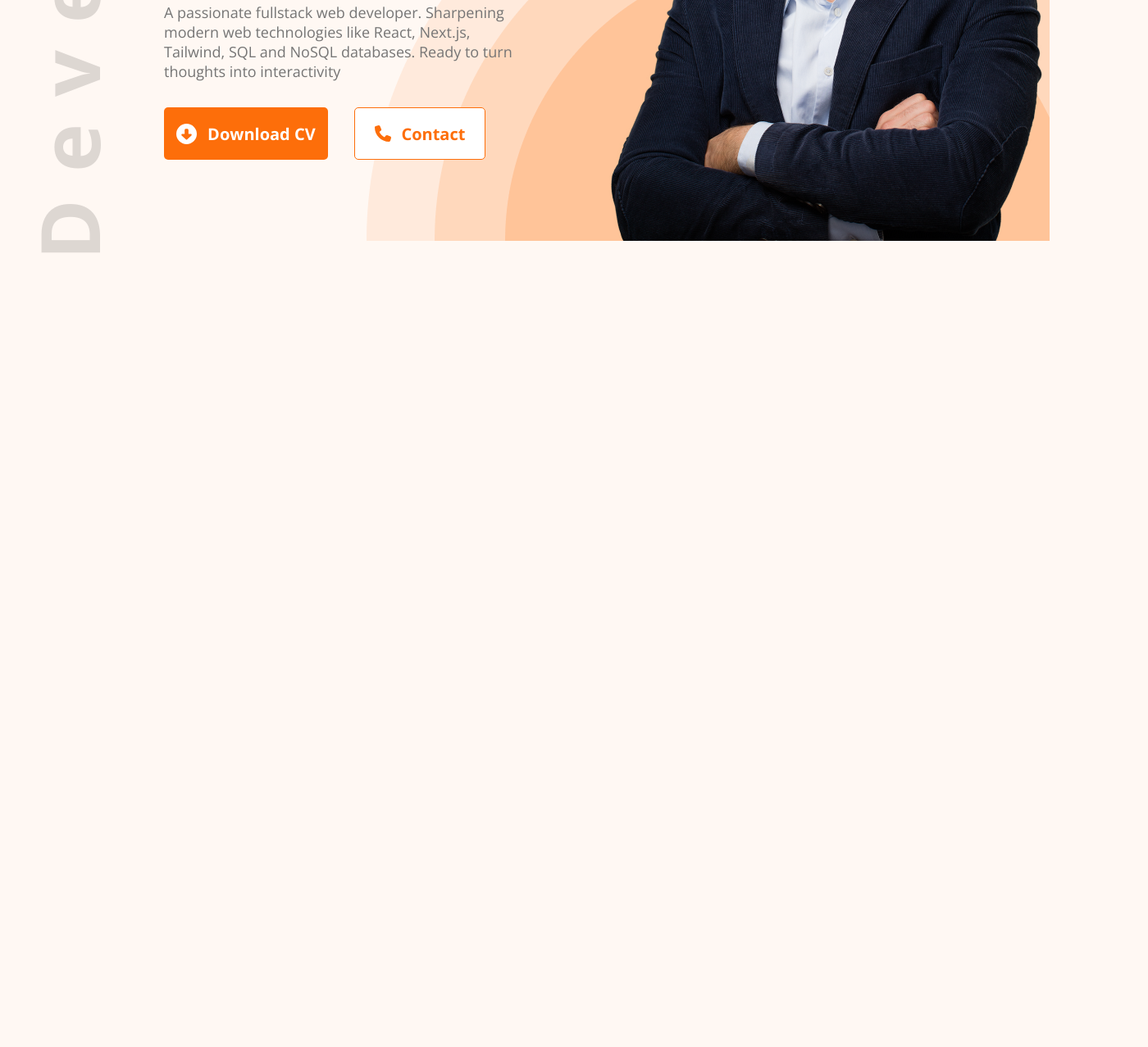
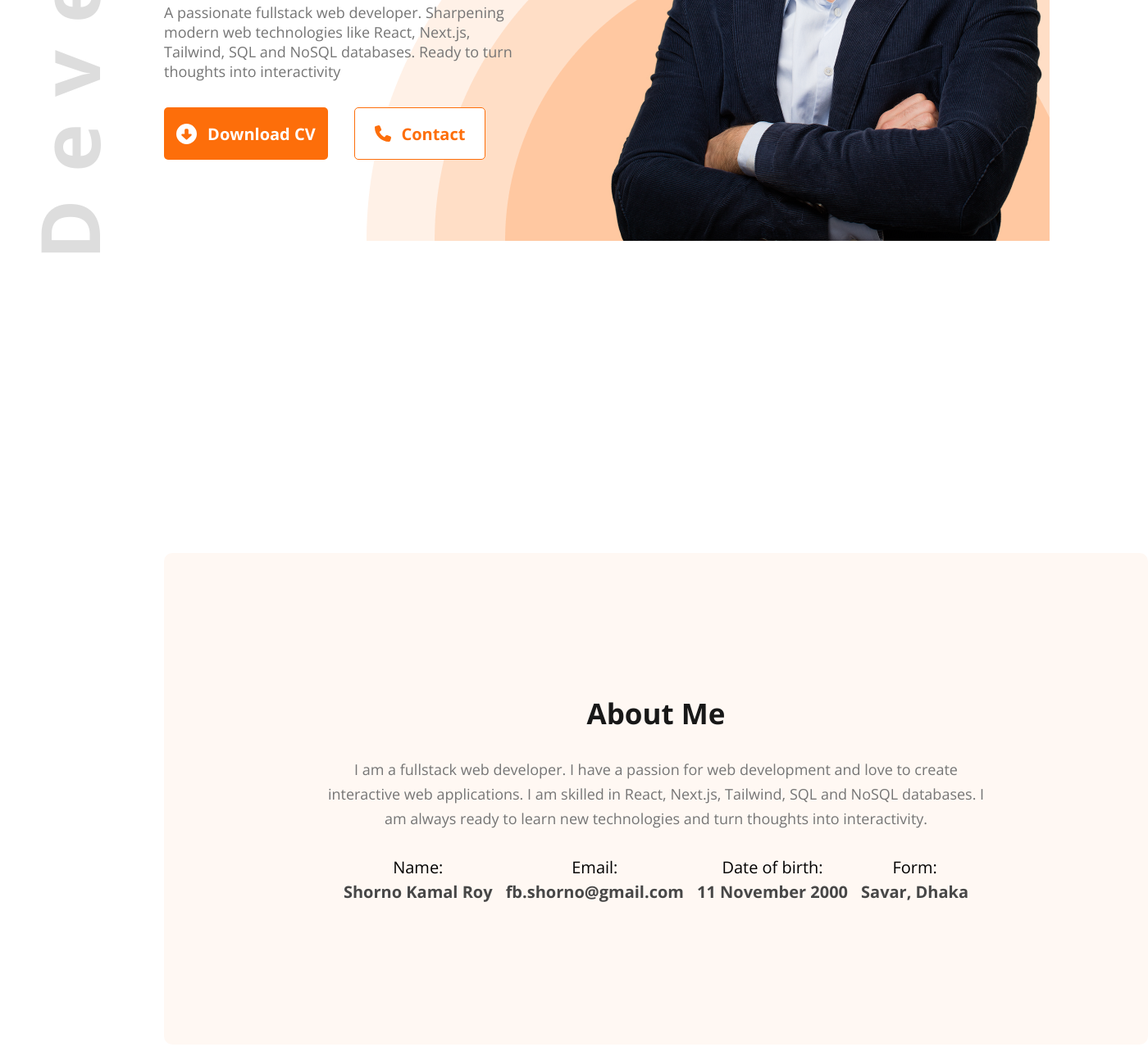
Before and after one commit to Shorno/vanilla-portfolio-v1, a website built with Vite: page index.html in a window 1280 px wide. Shown: the part 506-1784 px from the top of the page at 82% size, 1400 px wide, since content can reach past the window. Before the commit the page ends 823 px from the top, so only its background shows below. Built offline with nearby package versions, Linux system fonts and the light colour scheme.

Commit message:
about me section

```diff
--- a/index.html
+++ b/index.html
@@ -33,7 +33,8 @@
                 <h3 class="hero-text__sub">Hi, I am</h3>
                 <h1 class="hero-text__title">Shorno Kamal Roy</h1>
                 <p class="hero-text__paragraph">A passionate fullstack web developer. Sharpening modern web technologies
-                    like React, Next.js, Tailwind, SQL and NoSQL databases. Ready to turn thoughts into interactivity</p>
+                    like React, Next.js, Tailwind, SQL and NoSQL databases. Ready to turn thoughts into
+                    interactivity</p>
                 <div class="hero-button">
                     <button class="hero-button__cv">
                         <img src="public/circle-down-solid.svg"
@@ -53,13 +54,42 @@
             </div>
         </div>
         <div class="hero-image">
-            <img  class="hero-image__bg" src="/public/header_bg.png" alt="header-background">
+            <img class="hero-image__bg" src="/public/header_bg.png" alt="header-background">
             <img class="hero-image__dev" src="public/hardy.png" alt="person-formal-photo">
         </div>
         <h1 class="hero-text__background">Developer</h1>
     </div>
 
 </header>
+<section class="about">
+    <div class="about-outer-div">
+        <div class="about-content">
+            <h1 class="about__title">About Me</h1>
+            <p class="about__details">I am a fullstack web developer. I have a passion for web development and love to
+                create interactive web applications. I am skilled in React, Next.js, Tailwind, SQL and NoSQL databases. I am
+                always ready to learn new technologies and turn thoughts into interactivity.</p>
+            <div class="about__footer">
+                <div class="info-item">
+                    <p>Name:</p>
+                    <span>Shorno Kamal Roy</span>
+                </div>
+                <div class="info-item">
+                    <p>Email:</p>
+                    <span>fb.shorno@gmail.com</span>
+                </div>
+                <div class="info-item">
+                    <p>Date of birth:</p>
+                    <span>11 November 2000</span>
+                </div>
+                <div class="info-item">
+                    <p>Form:</p>
+                    <span>Savar, Dhaka</span>
+                </div>
+            </div>
+        </div>
+    </div>
+
+</section>
 
 </body>
 </html>
--- a/style.css
+++ b/style.css
@@ -1,5 +1,4 @@
 * {
-
     margin: 0;
     padding: 0;
     font-family: Open Sans, sans-serif;
@@ -8,8 +7,6 @@
 
 body {
     margin: 2rem 12.5rem;
-    background: #FFF8F3;
-    overflow: hidden;
 }
 
 
@@ -51,7 +48,7 @@ li {
 
 
 /*hero section*/
-.hero-text{
+.hero-text {
     display: flex;
     flex-direction: column;
     margin-top: 12rem;
@@ -70,6 +67,7 @@ li {
     color: #181818;
     font-weight: 700;
 }
+
 .hero-text__paragraph {
     margin-top: 1.25rem;
     font-size: 18px;
@@ -77,14 +75,14 @@ li {
     width: 50%;
 }
 
-.hero-button{
+.hero-button {
     display: flex;
     gap: 2rem;
     margin-top: 2rem;
 
 }
 
-.hero-button__cv{
+.hero-button__cv {
     width: 200px;
     display: flex;
     justify-content: center;
@@ -93,7 +91,7 @@ li {
 }
 
 
-.hero-button__contact{
+.hero-button__contact {
     display: flex;
     align-items: center;
     justify-content: center;
@@ -109,21 +107,21 @@ li {
 }
 
 
-.hero-image__bg{
+.hero-image__bg {
     position: absolute;
     z-index: -10;
     bottom: 0;
     right: 0;
 }
 
-.hero-image__dev{
+.hero-image__dev {
     position: absolute;
     z-index: 10;
     bottom: 0;
     right: 0;
 }
 
-.hero-text__background{
+.hero-text__background {
     color: rgba(24, 24, 24, 0.15);
     font-size: 100px;
     font-style: normal;
@@ -135,3 +133,85 @@ li {
     top: 22rem;
     left: -20rem;
 }
+
+.hero-section {
+    display: flex;
+    justify-content: space-between;
+    gap: 2rem;
+    margin-top: 5rem;
+}
+
+
+/*about section*/
+
+.about {
+    margin: 30rem auto;
+    width: 1200px;
+    height: 600px;
+    border-radius: 10px;
+    background: #FFF8F3;
+    justify-content: center;
+}
+
+
+.about-outer-div {
+    height: 100%;
+    display: flex;
+    align-items: center;
+    justify-content: center;
+
+}
+
+
+.about-content {
+    display: flex;
+    justify-content: center;
+    align-items: center;
+    width: 827px;
+    flex-direction: column;
+    gap: 30px;
+}
+
+.about__title {
+    color: #181818;
+    text-align: center;
+    font-size: 35px;
+    font-style: normal;
+    font-weight: 700;
+    line-height: normal;
+}
+
+
+.about__details {
+    color: #757575;
+    text-align: center;
+    font-size: 18px;
+    line-height: 30px;
+}
+
+
+.about__footer {
+    display: flex;
+    text-align: center;
+    font-size: 20px;
+    font-weight: 400;
+    line-height: 30px;
+    gap: 1rem;
+}
+
+.about__footer span {
+    color: #474747;
+    font-weight:bold;
+}
+
+.info-item {
+    display: flex;
+    flex-direction: column;
+
+}
+.info-item {
+    display: flex;
+    flex-direction: column;
+}
+
+/*tech-stack section*/
```
